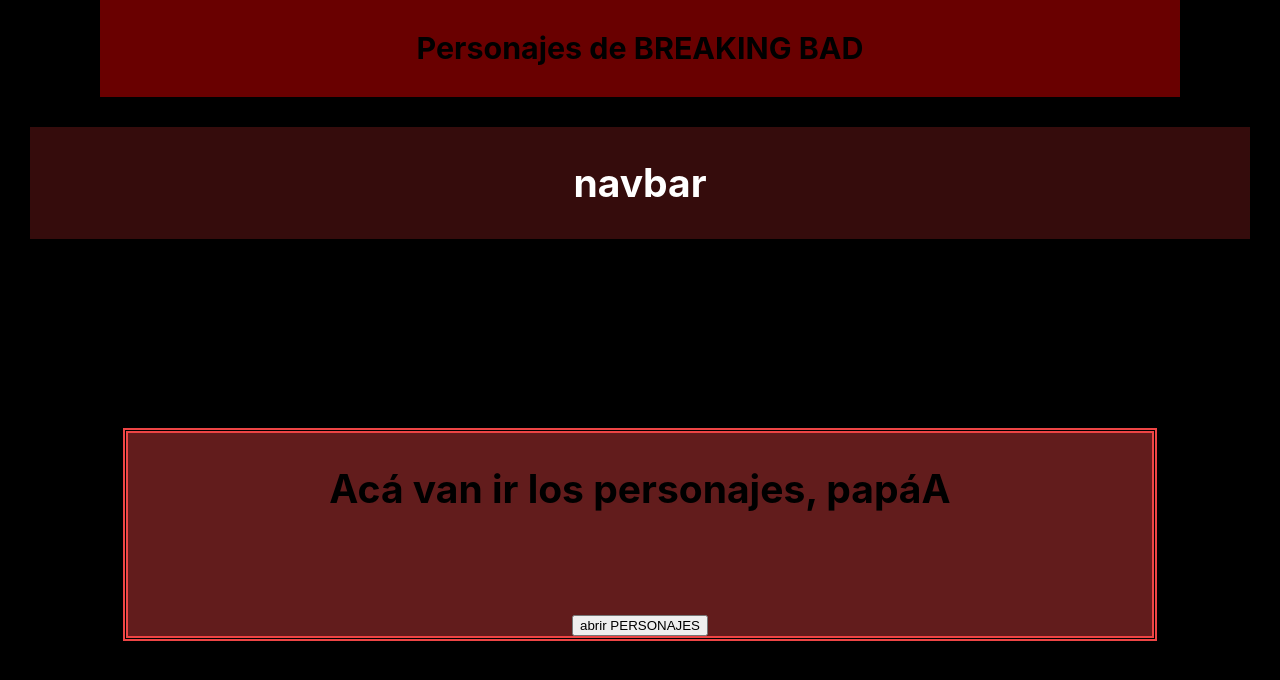
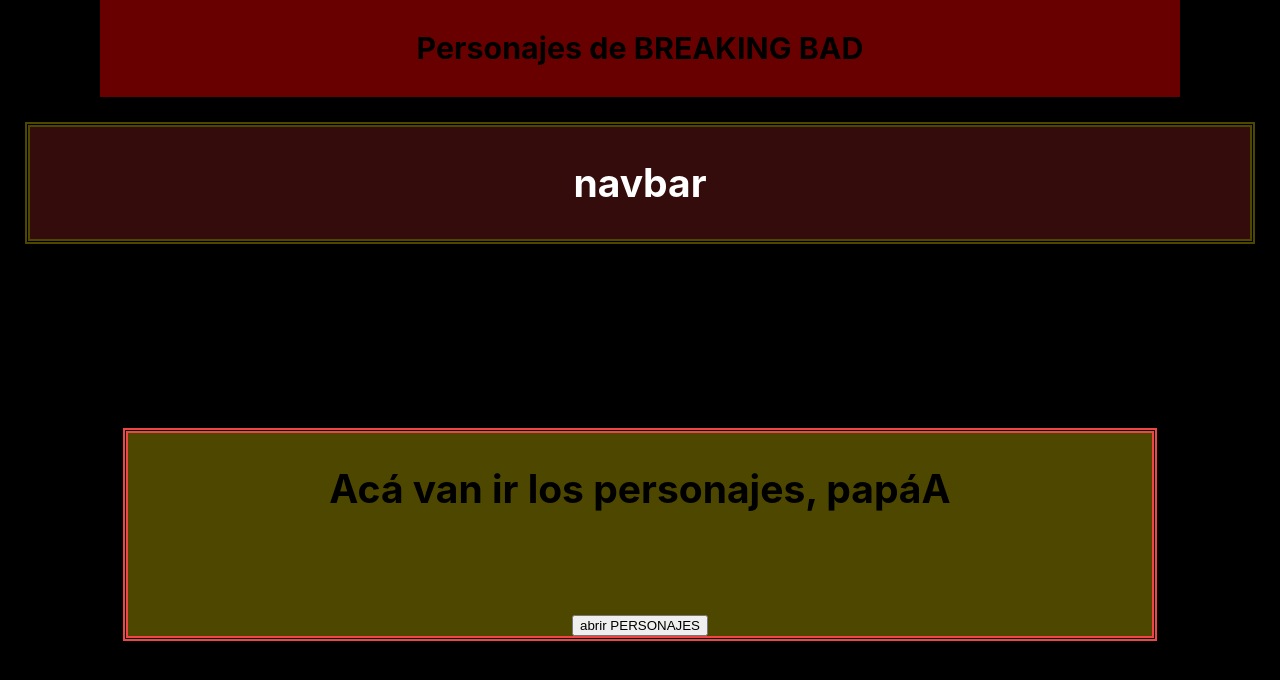
Before and after one commit to Jav1stro/personajesREACT, a React (Create React App) app: page / in a window 1280 px wide. Shown: the top 680 px of the page. Built offline with nearby package versions, Linux system fonts and the light colour scheme.

Commit message:
Cambio de colores del nav y main

```diff
--- a/src/Main/main.module.css
+++ b/src/Main/main.module.css
@@ -1,5 +1,5 @@
 .mainContainer{
-    background: rgba(238, 69, 69, 0.411);
+    background: rgba(190, 172, 1, 0.411);
     margin: auto;
     text-align:center;
     align-items: center;
--- a/src/Navbar/navbar.module.css
+++ b/src/Navbar/navbar.module.css
@@ -2,4 +2,5 @@
     background: rgba(119, 27, 27, 0.452);
     margin:30px;
     text-align: center;
+    outline: thick double rgba(190, 172, 1, 0.411);
 }
```
